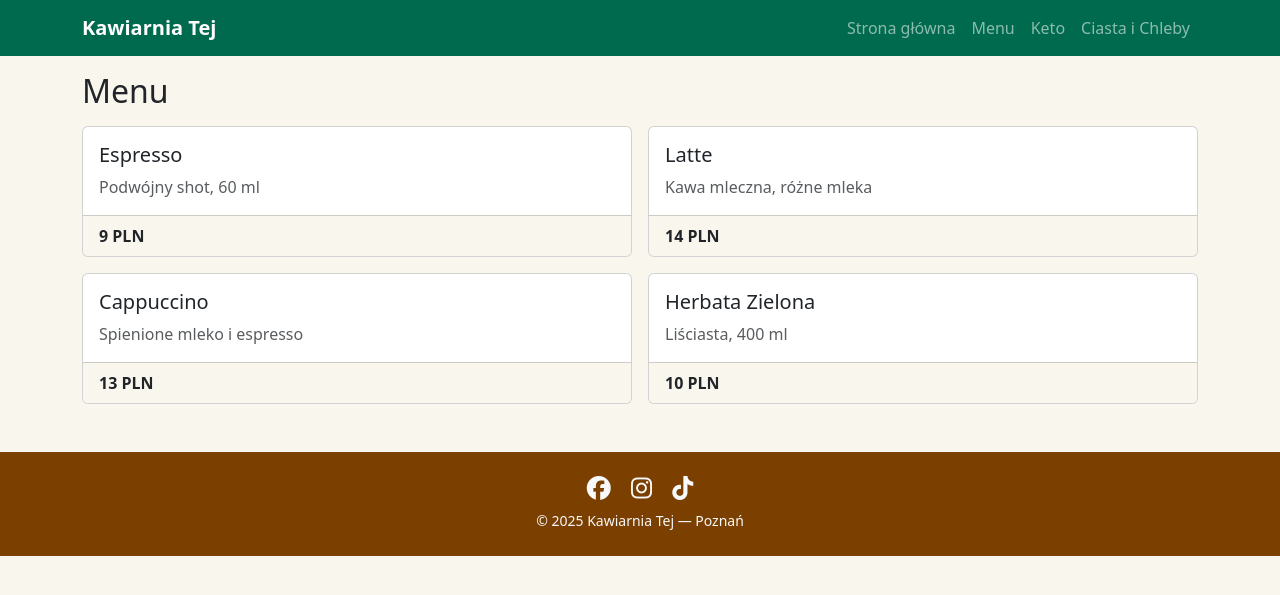
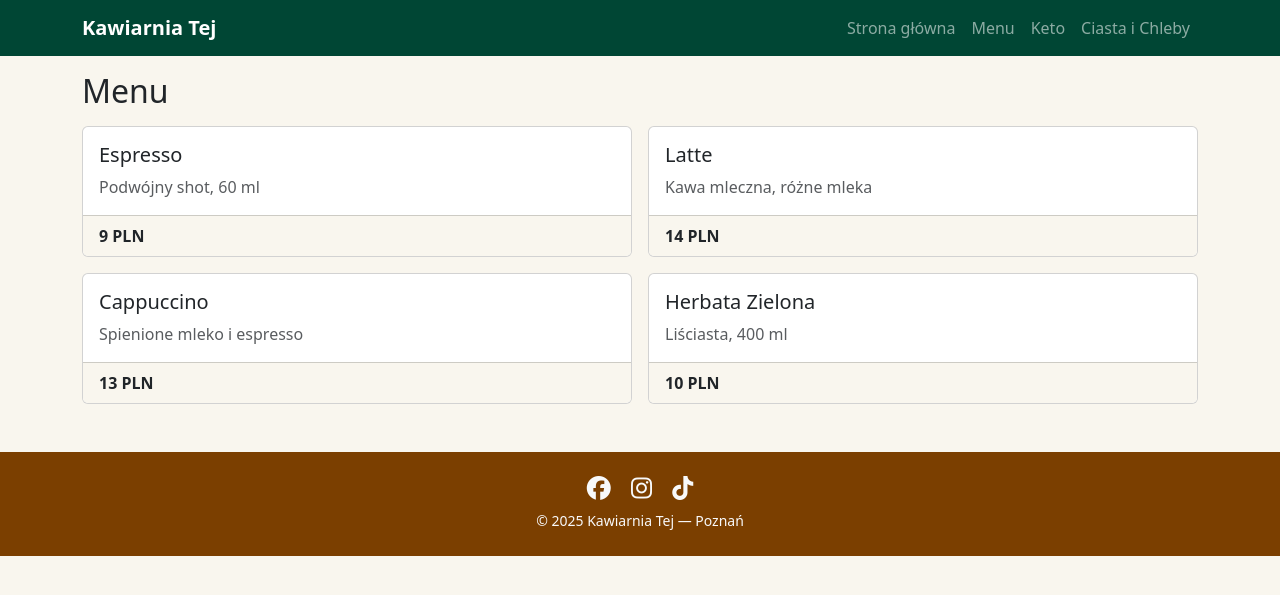
Before and after one commit to NuClear1331/kawiarniatej, a Flask app: page /menu in a window 1280 px wide. Shown: the top 595 px of the page. Run offline with Flask 3, Linux system fonts and the light colour scheme.

Commit message:
Make bottle green darker (#004634)

```diff
--- a/static/css/styles.css
+++ b/static/css/styles.css
@@ -1,5 +1,5 @@
 :root{
-  --bottle-green: #006A4E;
+  --bottle-green: #004634;
   --chocolate-brown: #7B3F00;
   --bone-white: #F9F6EE;
 }
```
